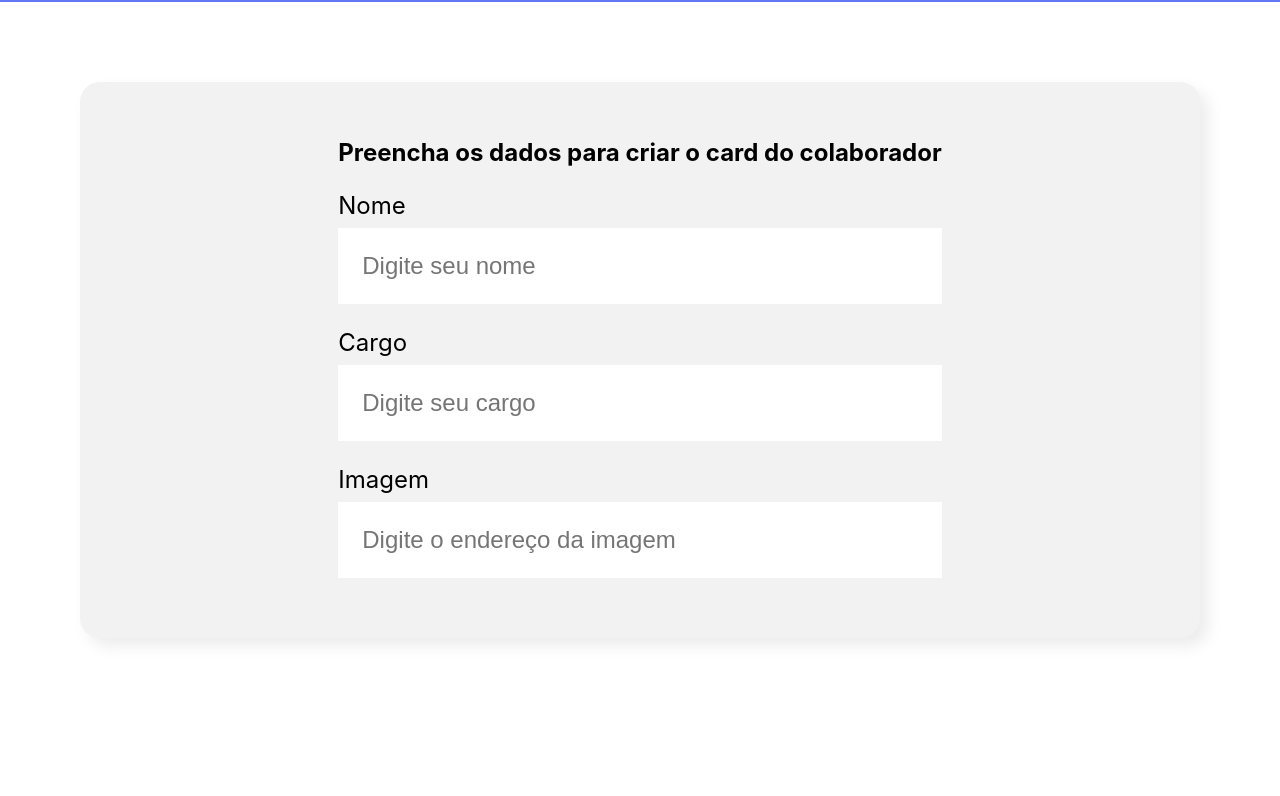
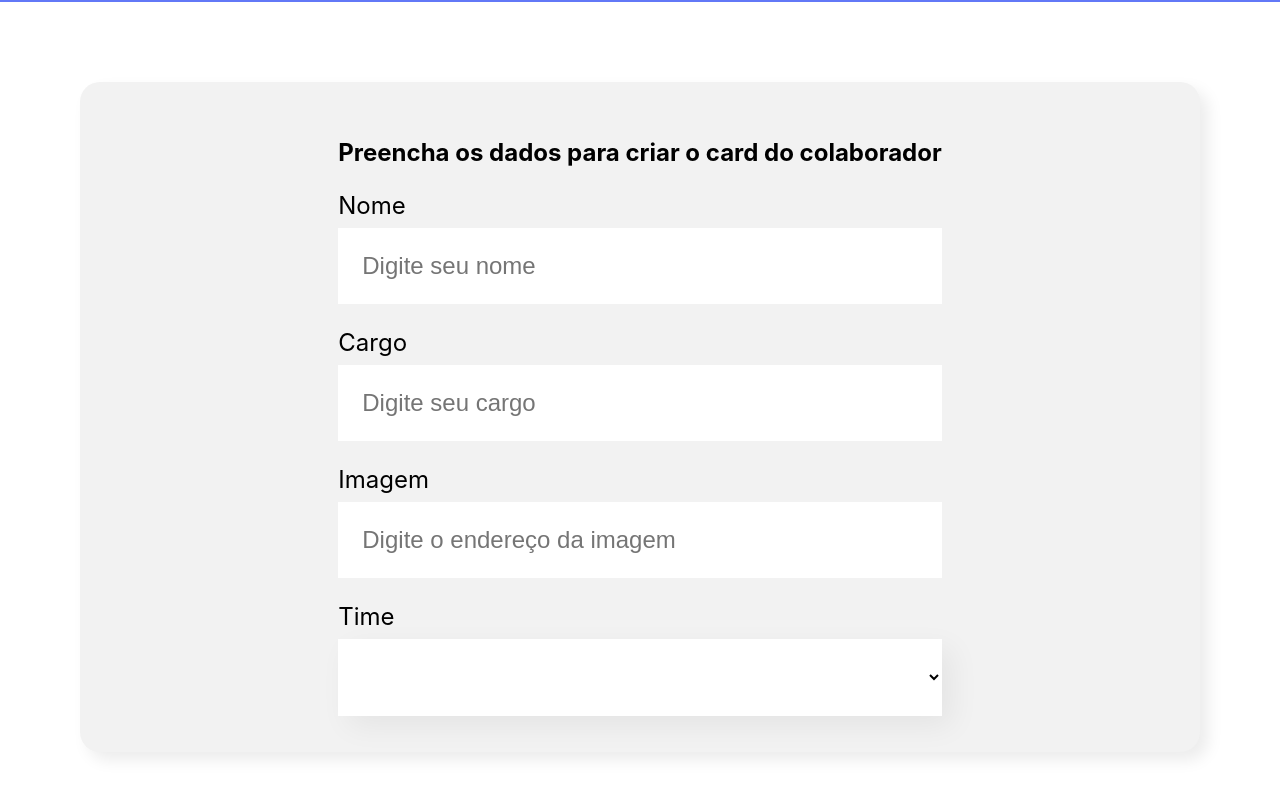
Before and after one commit to julivansoares/projeto-Ogano, a React (Create React App) app: page / in a window 1280 px wide. Shown: the part 496-1292 px from the top of the page. Before the commit the page ends 1214 px from the top, so only its background shows below. Built offline with nearby package versions, Linux system fonts and the light colour scheme.

Commit message:
atualização do projeto

```diff
--- a/src/componentes/Formulario/index.js
+++ b/src/componentes/Formulario/index.js
@@ -1,10 +1,21 @@
 import './Formulario.css'
 
 import CampoTexto from '../CampoTexto';
+import ListaSuspensa from '../ListaSuspensa';
 
 
 
 function Formulario(){
+    const times =[
+        '',
+        'programação',
+        'Data Science',
+        'Devops',
+        'UX e Design',
+        'Mobile',
+        'Inovação e Gestão'
+    ]
+
     return(
         <section className='formulario'>
             <form>
@@ -12,6 +23,7 @@
                 <CampoTexto label='Nome' placeholder='Digite seu nome'/>
                 <CampoTexto label='Cargo' placeholder='Digite seu cargo'/>
                 <CampoTexto label='Imagem' placeholder='Digite o endereço da imagem'/>
+                <ListaSuspensa label="Time" itens={times} />
             </form>
         </section>
 
--- /dev/null
+++ b/src/componentes/ListaSuspensa/ListaSuspensa.css
@@ -0,0 +1,18 @@
+.lista-suspensa label{
+    display: block;
+    margin-bottom: 8px;
+    font-size: 24px;
+}
+
+
+
+
+.lista-suspensa select{
+    background-color: #fff;
+    box-shadow: 10px 10px 30px rgba(0, 0,0,0.06);
+    width: 100%;
+    border: none;
+    font-size: 24px;
+    padding: 24px;
+    box-sizing: border-box;
+}
--- /dev/null
+++ b/src/componentes/ListaSuspensa/index.js
@@ -0,0 +1,20 @@
+
+import './ListaSuspensa.css'
+
+
+
+
+
+function ListaSuspensa(props){
+    return(
+        <div className='lista-suspensa'>
+            <label>{props.label}</label>
+            <select>
+                {props.itens.map(item =><option key={item}>{item}</option>)}
+            </select>
+        </div>
+    )
+}
+
+
+export default ListaSuspensa;
```
